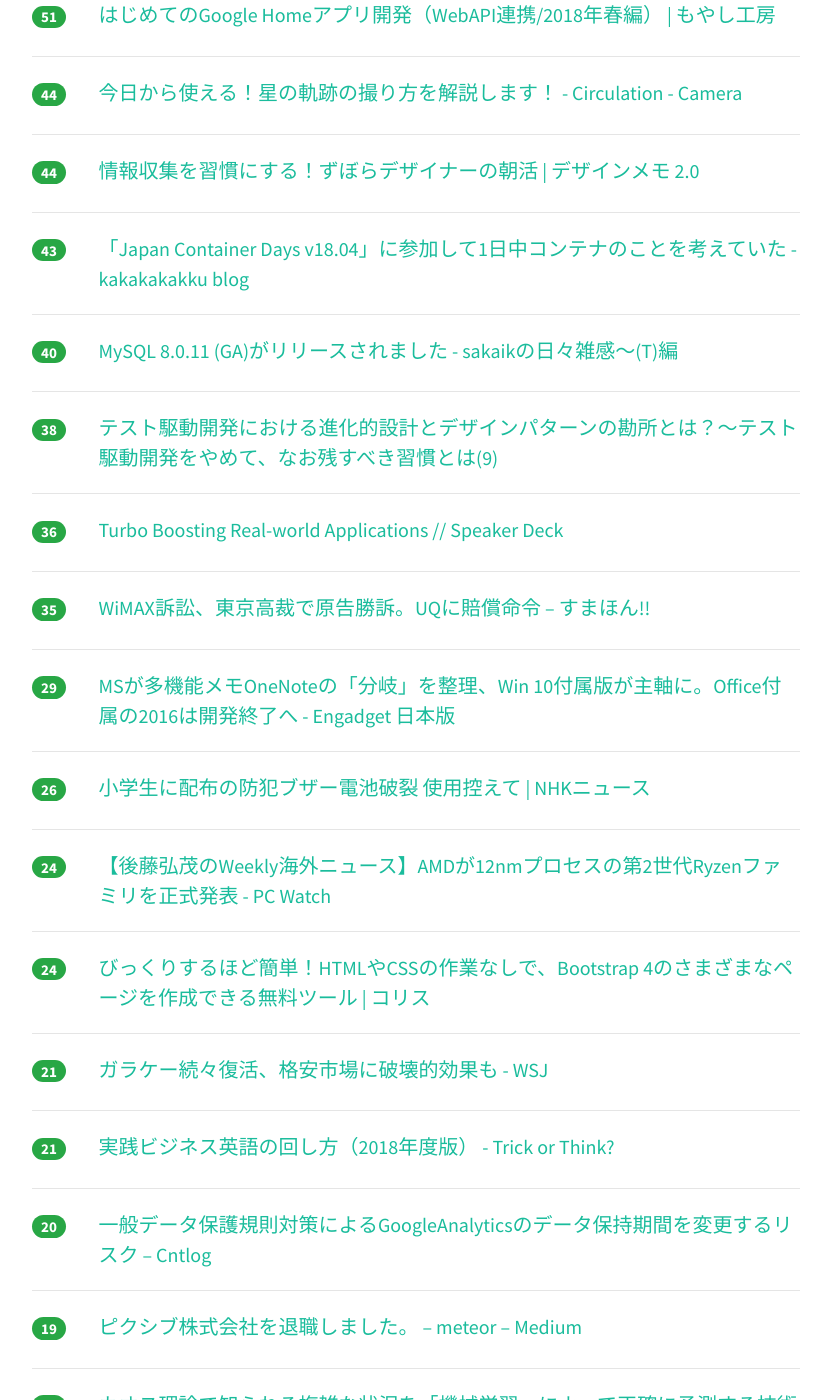
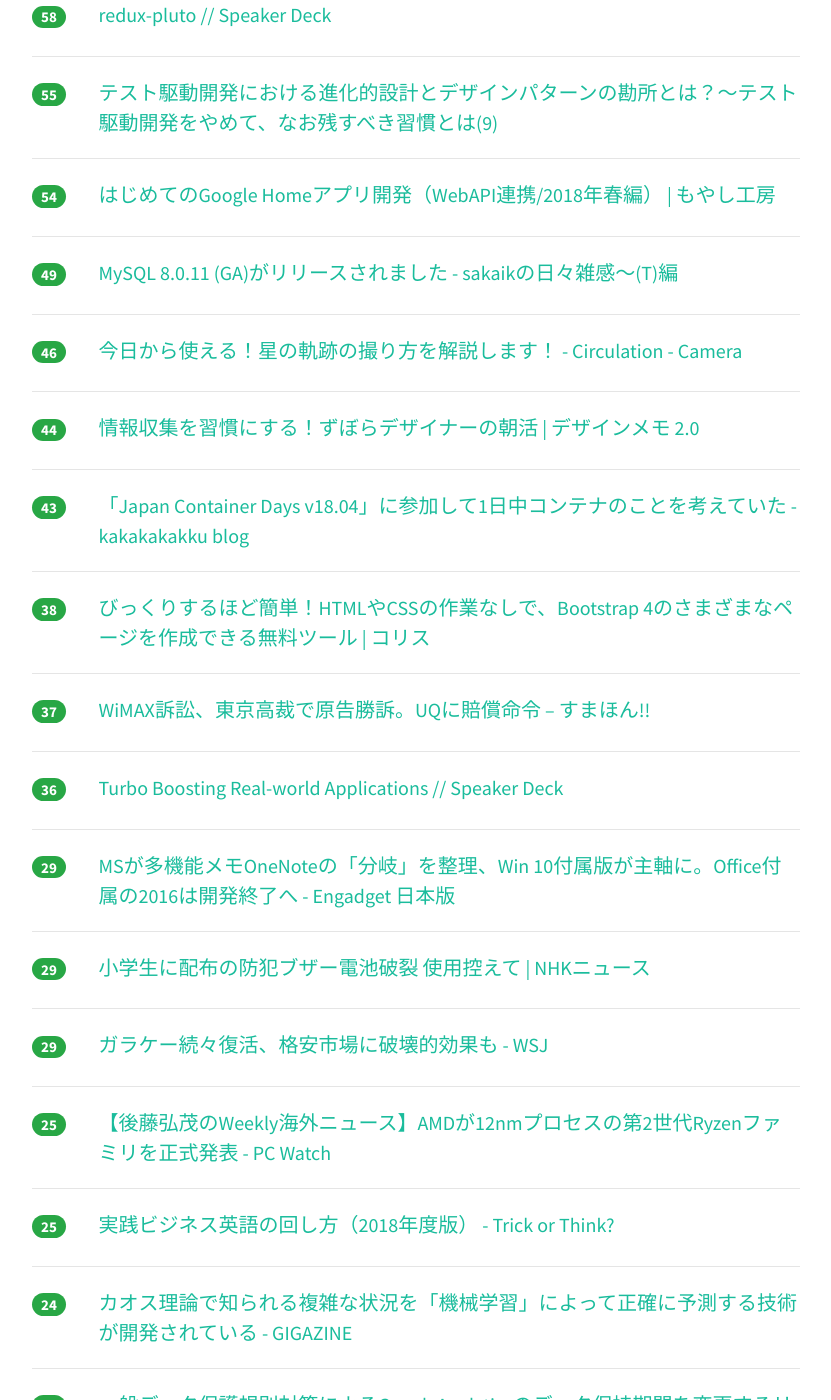
Before and after one commit to yatta47/hatena-matome-site, a Jekyll site: the page built from _posts/2018-04-20-hatena.md, in a window 1280 px wide and 1400 px high, scrolled down 682 px. Shown: the whole window, without its empty margins (224-1055 px from the left). Built offline with Jekyll 4.4.1, drawn with Linux system fonts in a browser that asks for light colours; nearby versions of some CDN libraries; some of the changed text lies outside the part shown.

Commit message:
Updated 2018-04-20

```diff
--- a/_posts/2018-04-20-hatena.md
+++ b/_posts/2018-04-20-hatena.md
@@ -1,33 +1,48 @@
 ---
 layout: post
 title:  "2018-04-20 はてぶIT"
-date:   2018-04-20 11:02:54
+date:   2018-04-20 12:03:12
 tags: [it-hotentry]
 ---
-24 件のデータあり
+27 件のデータあり
 
 <hr><div class="row">
-<div class="col-1"><span class="badge badge-pill badge-success h2">226</span></div>
+<div class="col-1"><span class="badge badge-pill badge-success h2">365</span></div>
+<div class="col-11"><a href='https://axia.co.jp/2018-04-19' target='_blank'>日本のIT業界のためにSESは消滅するべきだと思う - 株式会社アクシア</a></div>
+</div>
+<hr>
+<div class="row">
+<div class="col-1"><span class="badge badge-pill badge-success h2">260</span></div>
 <div class="col-11"><a href='https://anond.hatelabo.jp/20180419221842' target='_blank'>ブクマカはブコメでスベるのやめてほしい</a></div>
 </div>
 <hr>
 <div class="row">
-<div class="col-1"><span class="badge badge-pill badge-success h2">206</span></div>
+<div class="col-1"><span class="badge badge-pill badge-success h2">234</span></div>
 <div class="col-11"><a href='http://www.publickey1.jp/blog/18/javajavascriptrubypythongraalvmtwitter.html' target='_blank'>オラクル、JavaやJavaScript、Ruby、Pythonなど多言語対応を単一ランタイムで実現する「GraalVM」をオープンソースで公開。Twitterが本番環境で採用 － Publickey</a></div>
 </div>
 <hr>
 <div class="row">
-<div class="col-1"><span class="badge badge-pill badge-success h2">56</span></div>
+<div class="col-1"><span class="badge badge-pill badge-success h2">58</span></div>
 <div class="col-11"><a href='https://speakerdeck.com/yosuke_furukawa/redux-pluto-1' target='_blank'>redux-pluto // Speaker Deck</a></div>
 </div>
 <hr>
 <div class="row">
-<div class="col-1"><span class="badge badge-pill badge-success h2">51</span></div>
+<div class="col-1"><span class="badge badge-pill badge-success h2">55</span></div>
+<div class="col-11"><a href='https://twop.agile.esm.co.jp/tdd-and-incremental-design-with-patterns-c20179dffbea' target='_blank'>テスト駆動開発における進化的設計とデザインパターンの勘所とは？〜テスト駆動開発をやめて、なお残すべき習慣とは(9)</a></div>
+</div>
+<hr>
+<div class="row">
+<div class="col-1"><span class="badge badge-pill badge-success h2">54</span></div>
 <div class="col-11"><a href='https://www.moyashi-koubou.com/blog/make_google_home_app_2018/' target='_blank'>はじめてのGoogle Homeアプリ開発（WebAPI連携/2018年春編） | もやし工房</a></div>
 </div>
 <hr>
 <div class="row">
-<div class="col-1"><span class="badge badge-pill badge-success h2">44</span></div>
+<div class="col-1"><span class="badge badge-pill badge-success h2">49</span></div>
+<div class="col-11"><a href='http://sakaik.hateblo.jp/entry/20180420/mysql_8.0.11_ga_released' target='_blank'>MySQL 8.0.11 (GA)がリリースされました - sakaikの日々雑感～(T)編</a></div>
+</div>
+<hr>
+<div class="row">
+<div class="col-1"><span class="badge badge-pill badge-success h2">46</span></div>
 <div class="col-11"><a href='http://tatsumo77.hatenablog.com/entry/2018/04/19/183431' target='_blank'>今日から使える！星の軌跡の撮り方を解説します！ - Circulation - Camera</a></div>
 </div>
 <hr>
@@ -42,13 +57,13 @@ tags: [it-hotentry]
 </div>
 <hr>
 <div class="row">
-<div class="col-1"><span class="badge badge-pill badge-success h2">40</span></div>
-<div class="col-11"><a href='http://sakaik.hateblo.jp/entry/20180420/mysql_8.0.11_ga_released' target='_blank'>MySQL 8.0.11 (GA)がリリースされました - sakaikの日々雑感～(T)編</a></div>
+<div class="col-1"><span class="badge badge-pill badge-success h2">38</span></div>
+<div class="col-11"><a href='https://coliss.com/articles/build-websites/operation/work/easy-building-bootstrap-pages-froala.html' target='_blank'>びっくりするほど簡単！HTMLやCSSの作業なしで、Bootstrap 4のさまざまなページを作成できる無料ツール | コリス</a></div>
 </div>
 <hr>
 <div class="row">
-<div class="col-1"><span class="badge badge-pill badge-success h2">38</span></div>
-<div class="col-11"><a href='https://twop.agile.esm.co.jp/tdd-and-incremental-design-with-patterns-c20179dffbea' target='_blank'>テスト駆動開発における進化的設計とデザインパターンの勘所とは？〜テスト駆動開発をやめて、なお残すべき習慣とは(9)</a></div>
+<div class="col-1"><span class="badge badge-pill badge-success h2">37</span></div>
+<div class="col-11"><a href='https://smhn.info/201804-uq-litigation' target='_blank'>WiMAX訴訟、東京高裁で原告勝訴。UQに賠償命令 – すまほん!!</a></div>
 </div>
 <hr>
 <div class="row">
@@ -57,53 +72,43 @@ tags: [it-hotentry]
 </div>
 <hr>
 <div class="row">
-<div class="col-1"><span class="badge badge-pill badge-success h2">35</span></div>
-<div class="col-11"><a href='https://smhn.info/201804-uq-litigation' target='_blank'>WiMAX訴訟、東京高裁で原告勝訴。UQに賠償命令 – すまほん!!</a></div>
-</div>
-<hr>
-<div class="row">
 <div class="col-1"><span class="badge badge-pill badge-success h2">29</span></div>
 <div class="col-11"><a href='https://japanese.engadget.com/2018/04/19/ms-onenote-win-10-office-2016/' target='_blank'>MSが多機能メモOneNoteの「分岐」を整理、Win 10付属版が主軸に。Office付属の2016は開発終了へ - Engadget 日本版</a></div>
 </div>
 <hr>
 <div class="row">
-<div class="col-1"><span class="badge badge-pill badge-success h2">26</span></div>
+<div class="col-1"><span class="badge badge-pill badge-success h2">29</span></div>
 <div class="col-11"><a href='https://www3.nhk.or.jp/news/html/20180420/k10011410861000.html' target='_blank'>小学生に配布の防犯ブザー電池破裂 使用控えて | NHKニュース</a></div>
 </div>
 <hr>
 <div class="row">
-<div class="col-1"><span class="badge badge-pill badge-success h2">24</span></div>
+<div class="col-1"><span class="badge badge-pill badge-success h2">29</span></div>
+<div class="col-11"><a href='http://jp.wsj.com/articles/SB12403095601924873365004584171101994801762' target='_blank'>ガラケー続々復活、格安市場に破壊的効果も - WSJ</a></div>
+</div>
+<hr>
+<div class="row">
+<div class="col-1"><span class="badge badge-pill badge-success h2">25</span></div>
 <div class="col-11"><a href='https://pc.watch.impress.co.jp/docs/column/kaigai/1118117.html' target='_blank'>【後藤弘茂のWeekly海外ニュース】AMDが12nmプロセスの第2世代Ryzenファミリを正式発表 - PC Watch</a></div>
 </div>
 <hr>
 <div class="row">
-<div class="col-1"><span class="badge badge-pill badge-success h2">24</span></div>
-<div class="col-11"><a href='https://coliss.com/articles/build-websites/operation/work/easy-building-bootstrap-pages-froala.html' target='_blank'>びっくりするほど簡単！HTMLやCSSの作業なしで、Bootstrap 4のさまざまなページを作成できる無料ツール | コリス</a></div>
-</div>
-<hr>
-<div class="row">
-<div class="col-1"><span class="badge badge-pill badge-success h2">21</span></div>
-<div class="col-11"><a href='http://jp.wsj.com/articles/SB12403095601924873365004584171101994801762' target='_blank'>ガラケー続々復活、格安市場に破壊的効果も - WSJ</a></div>
-</div>
-<hr>
-<div class="row">
-<div class="col-1"><span class="badge badge-pill badge-success h2">21</span></div>
+<div class="col-1"><span class="badge badge-pill badge-success h2">25</span></div>
 <div class="col-11"><a href='http://tricken.hatenablog.com/entry/2018/04/19/084017' target='_blank'>実践ビジネス英語の回し方（2018年度版） - Trick or Think?</a></div>
 </div>
 <hr>
 <div class="row">
-<div class="col-1"><span class="badge badge-pill badge-success h2">20</span></div>
+<div class="col-1"><span class="badge badge-pill badge-success h2">24</span></div>
+<div class="col-11"><a href='https://gigazine.net/news/20180420-machine-learning-predict-chaos/' target='_blank'>カオス理論で知られる複雑な状況を「機械学習」によって正確に予測する技術が開発されている - GIGAZINE</a></div>
+</div>
+<hr>
+<div class="row">
+<div class="col-1"><span class="badge badge-pill badge-success h2">22</span></div>
 <div class="col-11"><a href='https://blog.cntlog.net/archives/2989' target='_blank'>一般データ保護規則対策によるGoogleAnalyticsのデータ保持期間を変更するリスク – Cntlog</a></div>
 </div>
 <hr>
 <div class="row">
 <div class="col-1"><span class="badge badge-pill badge-success h2">19</span></div>
 <div class="col-11"><a href='https://medium.com/@meteor_saan/889845a0a661' target='_blank'>ピクシブ株式会社を退職しました。 – meteor – Medium</a></div>
-</div>
-<hr>
-<div class="row">
-<div class="col-1"><span class="badge badge-pill badge-success h2">19</span></div>
-<div class="col-11"><a href='https://gigazine.net/news/20180420-machine-learning-predict-chaos/' target='_blank'>カオス理論で知られる複雑な状況を「機械学習」によって正確に予測する技術が開発されている - GIGAZINE</a></div>
 </div>
 <hr>
 <div class="row">
@@ -117,8 +122,18 @@ tags: [it-hotentry]
 </div>
 <hr>
 <div class="row">
+<div class="col-1"><span class="badge badge-pill badge-success h2">17</span></div>
+<div class="col-11"><a href='https://cohalz.hatenablog.com/entry/2018/04/20/101536' target='_blank'>はてなでインフラ研修を受けました - cohаlz.hatеnablоg.сom</a></div>
+</div>
+<hr>
+<div class="row">
 <div class="col-1"><span class="badge badge-pill badge-success h2">16</span></div>
 <div class="col-11"><a href='https://pc.watch.impress.co.jp/docs/topic/review/1117989.html' target='_blank'>【レビュー】クロック向上で注目される第2世代Ryzenをベンチマーク - PC Watch</a></div>
+</div>
+<hr>
+<div class="row">
+<div class="col-1"><span class="badge badge-pill badge-success h2">16</span></div>
+<div class="col-11"><a href='http://www.4gamer.net/games/300/G030061/20180418062/' target='_blank'>AMD，「Ryzen Desktop 2000」CPUを正式発表。動作クロックが向上し，メモリ周りの最適化が進んだ第2世代モデル - 4Gamer.net</a></div>
 </div>
 <hr>
 <div class="row">
```
